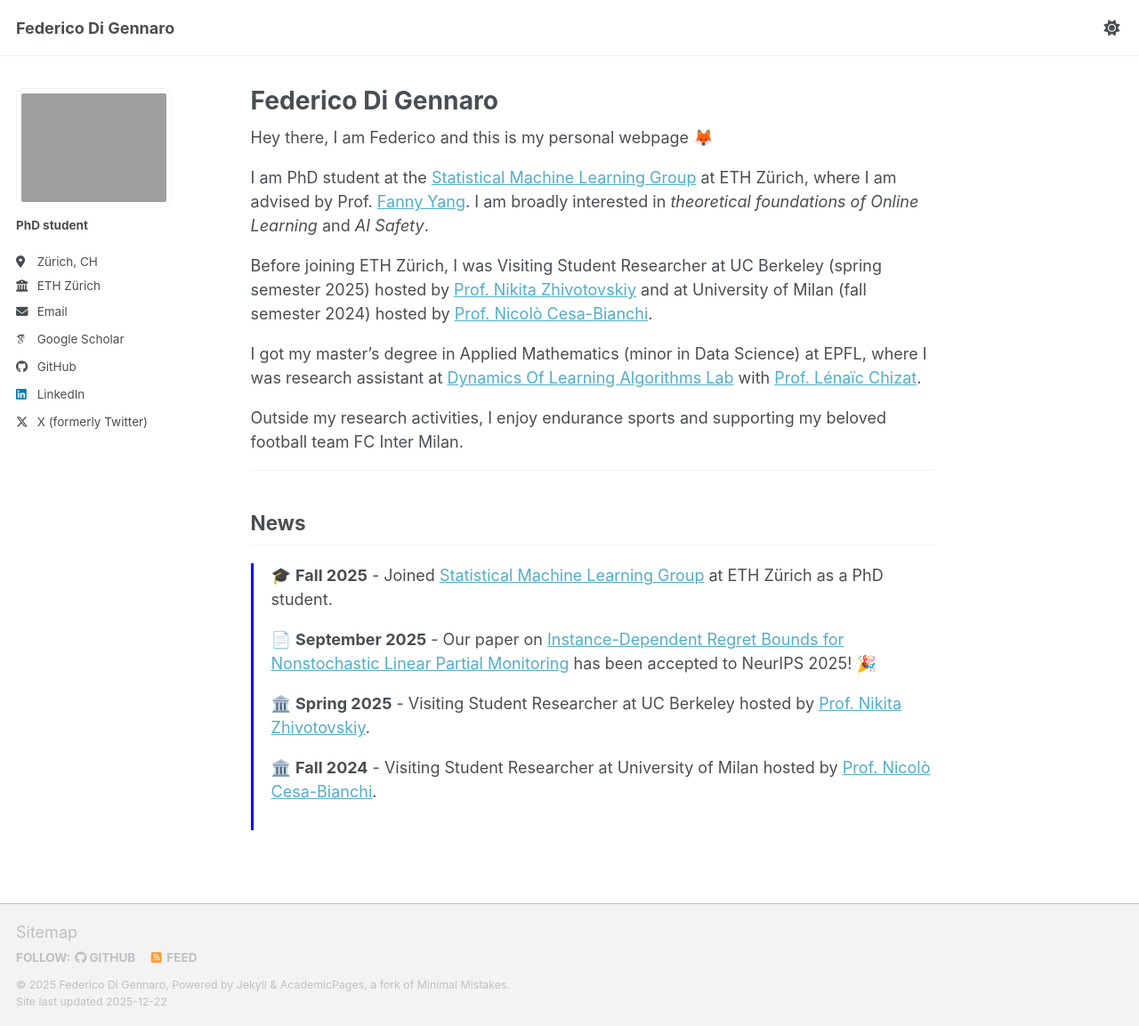
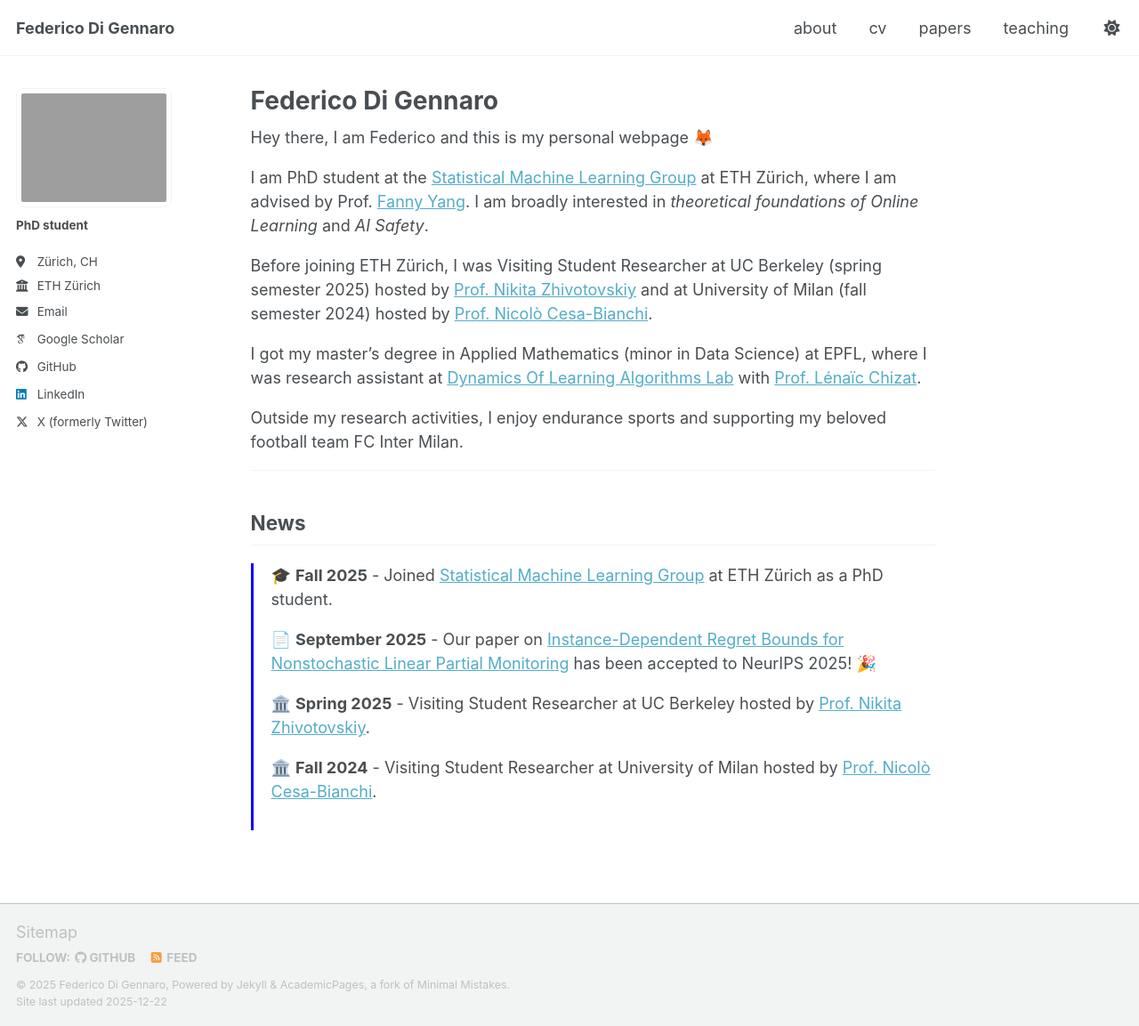
Before and after one commit to FedericoDiGennaro/FedericoDiGennaro.github.io, a Jekyll site: the page built from _pages/about.md, in a window 1280 px wide and 1153 px high. Shown: the whole window at 89% size. Built offline with Jekyll 4.4.1, drawn with Linux system fonts in a browser that asks for light colours; some web fonts are replaced; a script bundle is joined from its source files by our own code; library files that are not in the unit come from our copies.

Commit message:
Fix navigation to always show items, make avatar rectangular, remove name from sidebar

```diff
--- a/_includes/masthead.html
+++ b/_includes/masthead.html
@@ -13,7 +13,7 @@
             {% else %}
               {% assign domain = base_path %}
             {% endif %}
-            <li class="masthead__menu-item"><a href="{{ domain }}{{ link.url }}">{{ link.title }}</a></li>
+            <li class="masthead__menu-item persist"><a href="{{ domain }}{{ link.url }}">{{ link.title }}</a></li>
           {% endfor %}
           <li id="theme-toggle" class="masthead__menu-item persist tail">
             <a role="button" aria-labelledby="theme-icon"><i id="theme-icon" class="fa-solid fa-sun" aria-hidden="true" title="toggle theme"></i></a>
--- a/assets/css/custom.css
+++ b/assets/css/custom.css
@@ -19,9 +19,32 @@
   display: none !important;
 }
 
+/* Prevent navigation items from being hidden */
+.greedy-nav .hidden-links {
+  display: none !important;
+}
+
+/* Force all navigation items to stay visible */
+.greedy-nav .visible-links li {
+  visibility: visible !important;
+}
+
 /* Make avatar rectangular instead of circular */
 .author__avatar img {
   border-radius: 8px !important;
+}
+
+.sidebar .author__avatar img {
+  border-radius: 8px !important;
+}
+
+div.author__avatar img {
+  border-radius: 8px !important;
+}
+
+/* Fix news section - remove extra space at bottom */
+.page__content > div {
+  display: block;
 }
 
 /* Ensure news section renders with proper spacing */
```
